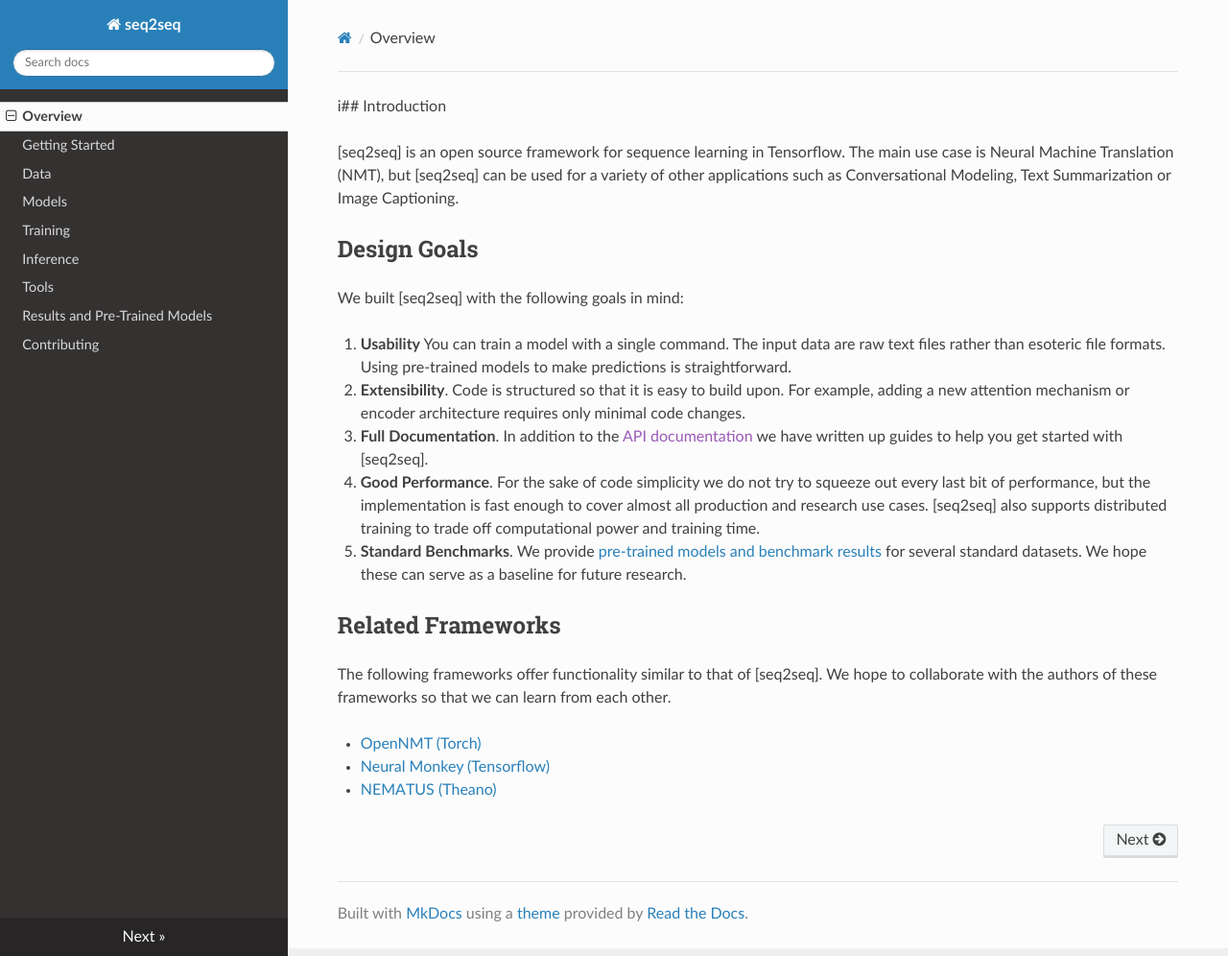
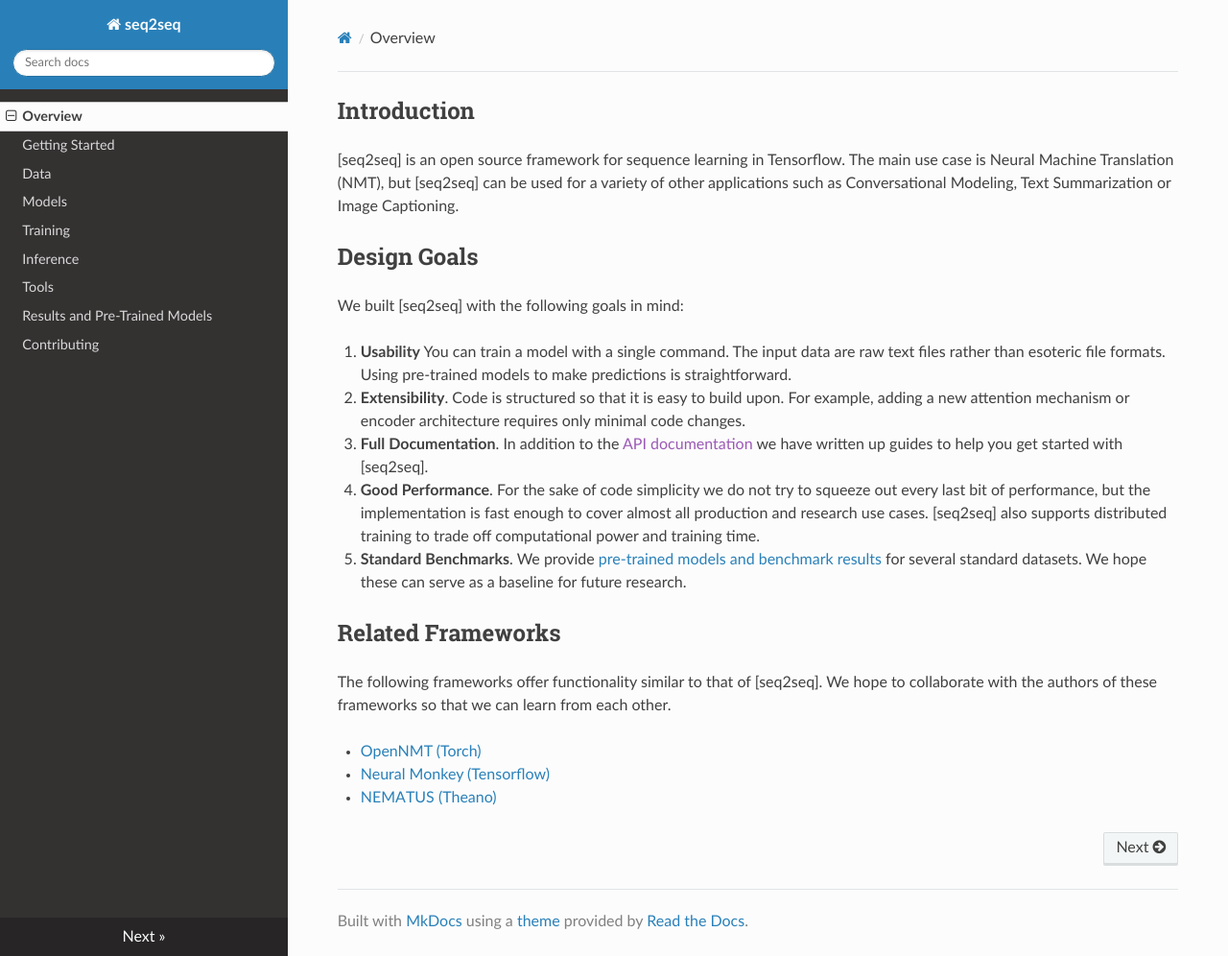
Before and after one commit to google/seq2seq, an MkDocs documentation site: the page built from docs/index.md, in a window 1280 px wide and 996 px high. Shown: the whole window at 96% size. Built offline with MkDocs 1.6.1, drawn with Linux system fonts in a browser that asks for light colours; nearby versions of some CDN libraries; old or Windows-style settings are respelled for this version of MkDocs.

Commit message:
Fixed typo.

```diff
--- a/docs/index.md
+++ b/docs/index.md
@@ -1,4 +1,4 @@
-i## Introduction
+## Introduction
 
 [seq2seq] is an open source framework for sequence learning in Tensorflow.
 The main use case is Neural Machine Translation (NMT), but [seq2seq] can be
```
